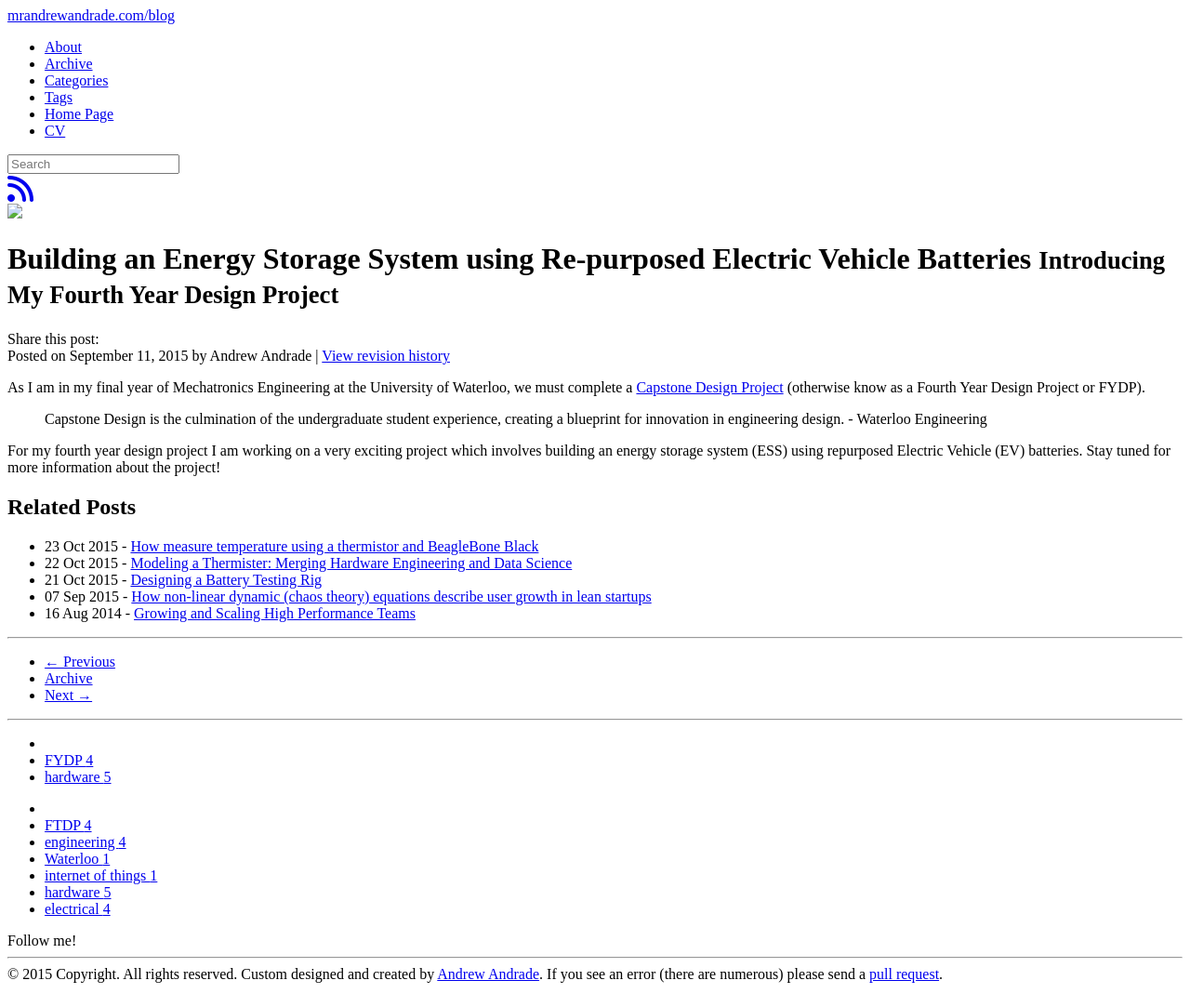
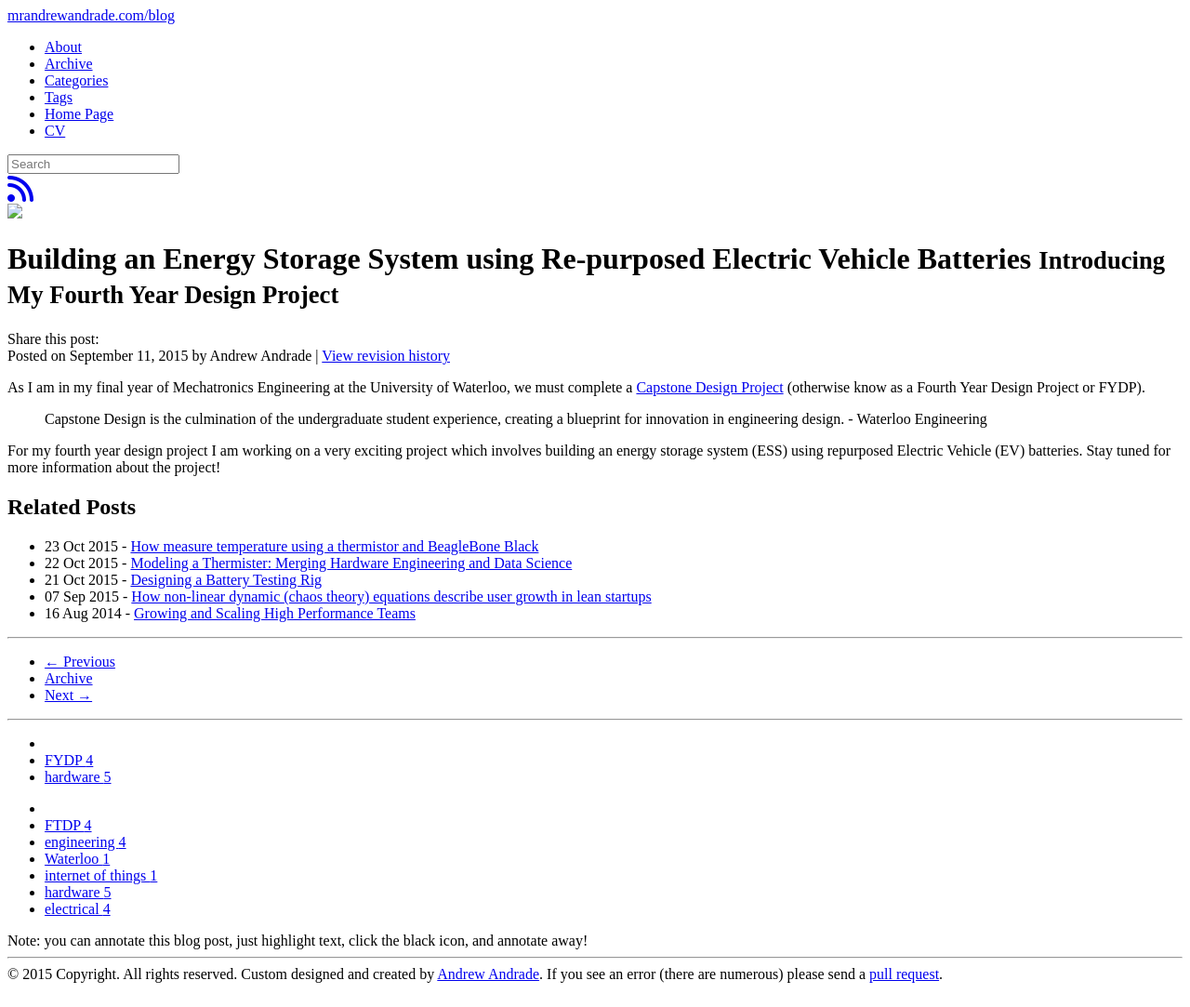
Before and after one commit to mrandrewandrade/blog, a Jekyll site: the page built from _posts/fydp/2015-09-11-fydp-ess.md, in a window 1280 px wide. Shown: the whole page at 93% size. Built offline with Jekyll 4.4.1, drawn with Linux system fonts in a browser that asks for light colours; nearby versions of some CDN libraries; library files that are not in the unit come from our copies; comment, search, counter and statistics services are not loaded.

Commit message:
added instructions to annotate

```diff
--- a/_includes/themes/evjekylltheme/post.html
+++ b/_includes/themes/evjekylltheme/post.html
@@ -76,11 +76,11 @@ src="http://cdn.mathjax.org/mathjax/latest/MathJax.js?config=TeX-AMS-MML_HTMLorM
             {% include JB/tags_list %}
         </ul>
         {% endunless %}
-        Follow me!
         <div class="addthis_vertical_follow_toolbox"></div>
 
         <div id="floatbox">
             <div id="toc"></div></div>
+            Note: you can annotate this blog post, just highlight text, click the black icon, and annotate away!
     </div>
 </div>
 <script type="text/javascript">
```
